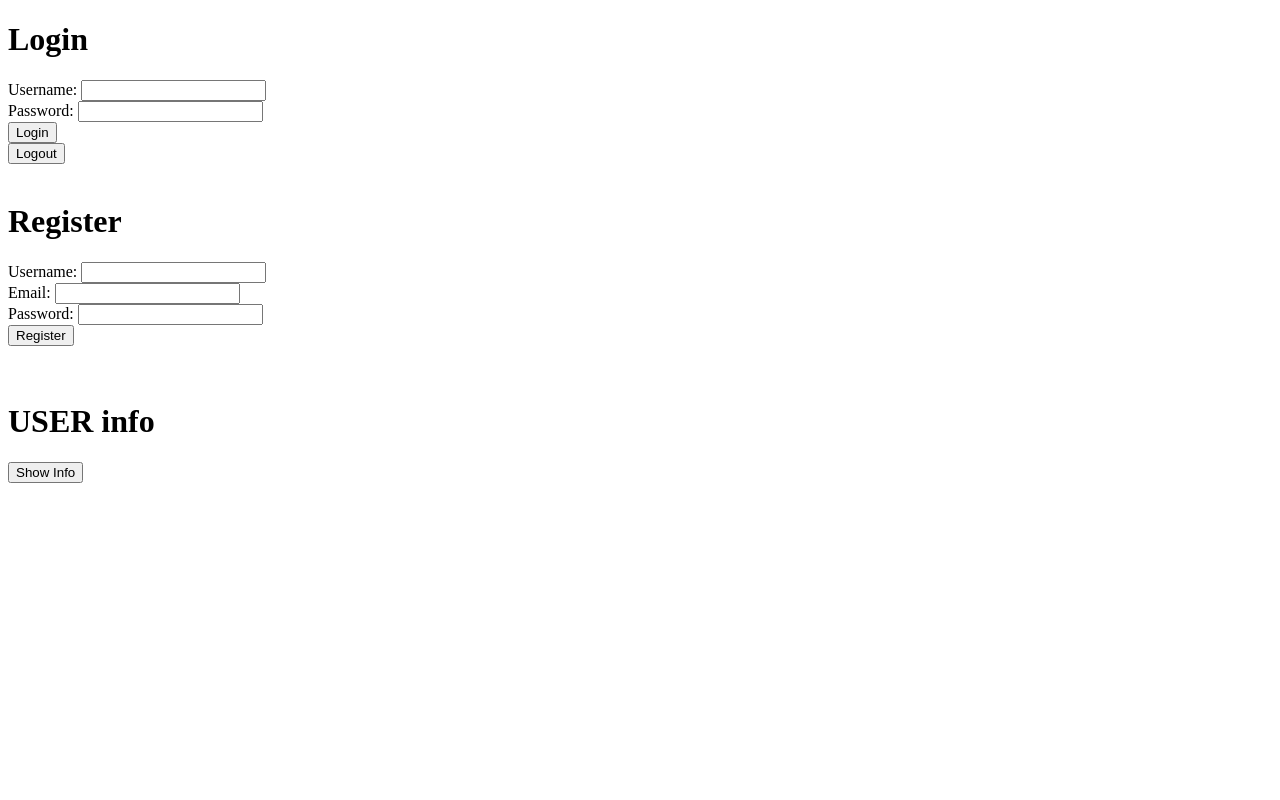
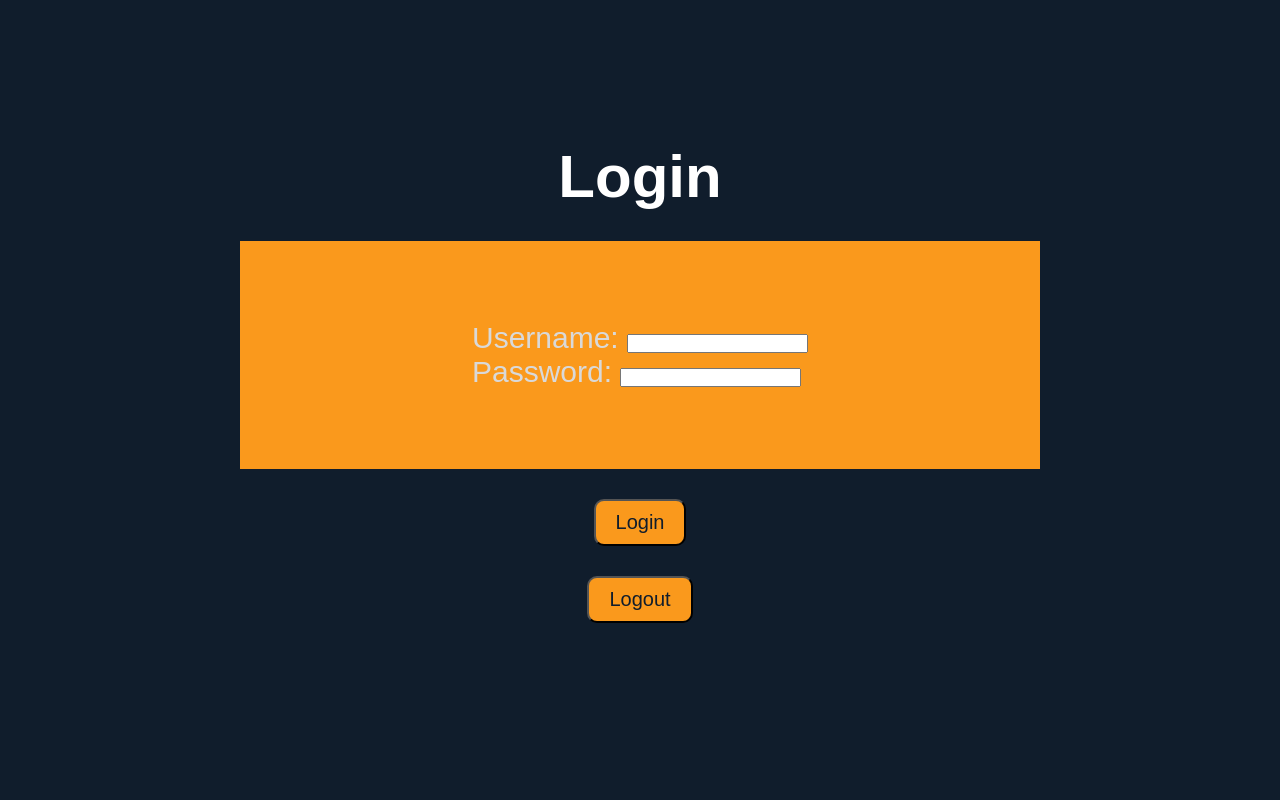
Before and after one commit to wwwnsai/Software-Engineering-Hub, a plain HTML site: page LoginPage/index.html in a window 1280 px wide. Shown: the top 800 px of the page. Drawn offline with Linux system fonts and the light colour scheme.

Commit message:
login interface 1

```diff
--- a/LoginPage/index.html
+++ b/LoginPage/index.html
@@ -2,21 +2,32 @@
 <html>
 <head>
     <title>Login</title>
+    <link rel="stylesheet" href="style.css">
 </head>
 <body>
+    <div class="main" id="section-login">
+        <div class="main__header">
             <h1>Login</h1>
-    <form onsubmit="return login()">
+        </div>
+        <div class="main__body">
+            <form onsubmit="return login()" class="main__body--input">
                 <label for="username">Username:</label>
                 <input type="text" id="username-login" name="username" required>
                 <br>
                 <label for="password">Password:</label>
                 <input type="password" id="password-login" name="password" required>
                 <br>
-        <input type="submit" value="Login">
             </form>
-    <button onclick="logout()">Logout</button>
+        </div>
+        <!-- <div class="main__btn"> -->
+            <input type="submit" value="Login" class="main__btn">
+            <button onclick="logout()" class="main__btn">Logout</button>
+        <!-- </div> -->
         <br>
         <br>
+    </div>
+
+    <div class="main" id="section-login">
         <h1>Register</h1>
         <form onsubmit="return register()">
             <label for="username">Username:</label>
@@ -32,6 +43,7 @@
         </form>
         <br>
         <br>
+    </div>
     <h1>USER info</h1>
     <button type="button" onclick="getInfo()">Show Info</button><br>
     <p id="username-info"></p>
--- /dev/null
+++ b/LoginPage/style.css
@@ -0,0 +1,98 @@
+/*
+
+COLORS
+
+Background: #101D2C
+Background-secondary: #D9D9D9
+
+orange-primary: #FA991C
+
+color-primary: #c69963
+color-primary-dark: #B28451
+
+color-grey-light-1: #f9f7f6
+color-grey-light-2: #aaa
+
+color-grey-dark-1: #54483A
+color-grey-dark-2: #6D5D4B
+
+*/
+
+/*
+
+0 - 600px:      Phone
+600 - 900px:    Tablet portrait
+900 - 1200px:   Tablet landscape
+[1200 - 1800] is where our normal styles apply
+1800px + :      Big desktop
+
+*/
+
+/* Universal */
+
+* {
+    margin: 0;
+    padding: 0;
+    box-sizing: border-box;
+}
+
+html {
+    font-size: 10px;
+    scroll-behavior: smooth;
+}
+
+body {
+    font-family: "Poppins", sans-serif;
+    font-weight: 400;
+    font-size: 1.6rem;
+}
+
+/* main */
+
+.main {
+    background-color: #101D2C;
+    color: #D9D9D9;
+    display: flex;
+    flex-direction: column;
+    align-items: center;
+    justify-content: center;
+    min-height: 100vh;
+}
+
+.main__header {
+    color: white;
+    font-size: 3rem;
+    font-weight: 600;
+    margin-bottom: 3rem;
+}
+
+.main__body {
+    background-color: #FA991C;
+    width: 100%;
+    height: 100%;
+    padding: 5rem;
+    font-size: 3rem;
+    display: flex;
+    flex-direction: column;
+    align-items: center;
+    justify-content: center;
+    width: 80rem;
+}
+
+.main__body--input {
+    /* height: 10rem; */
+    margin: 3rem;
+}
+
+.main__btn {
+    display: flex;
+    flex-direction: column;
+    margin-top: 3rem;
+    font-size: 2rem;
+    padding: 1rem 2rem;
+    border-radius: 1rem;
+    background-color: #FA991C;
+    color: #101D2C;
+    text-decoration: none;
+
+}
```
Lines whose indentation alone changed are shown as unchanged.
